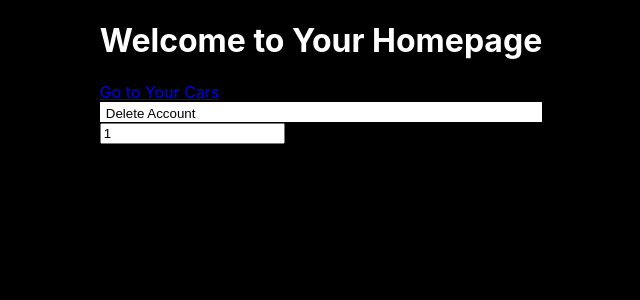
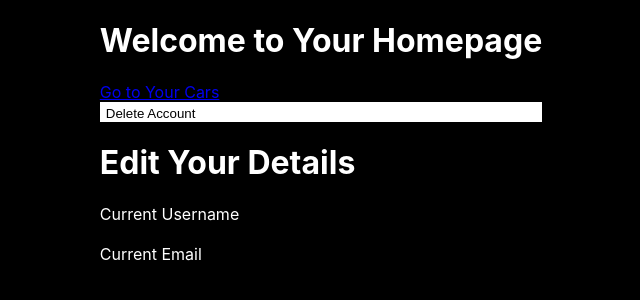
Before and after one commit to dannertech/powerup, a React (Create React App) app in the folder client/: page /users/1 in a window 1280 px wide. Shown: the top 300 px of the page, without its empty margins (319-959 px from the left). Built offline with nearby package versions, Linux system fonts and the light colour scheme; no server answers.

Commit message:
showed user details on their homepage

```diff
--- a/client/src/components/User.js
+++ b/client/src/components/User.js
@@ -9,7 +9,15 @@ background: white;
 
 export default class User extends Component {
   state = {
-    users: []
+    user: {}
+  }
+
+  getUser = async () => {
+    const userId = this.props.match.params.userId
+    const response = await axios.get(`/api/users/${userId}`)
+    this.setState({
+      user: response.data
+    })
   }
     deleteUser = async () => {
         const userId = this.props.match.params.userId
@@ -17,6 +25,10 @@ export default class User extends Component {
      this.setState({
 
      })
+    }
+
+    componentDidMount = () => {
+      this.getUser()
     }
 
     handleChange = (event) => {
@@ -39,9 +51,14 @@ this.setState({ users })
 <Button>
         <button onClick={this.deleteUser}>Delete Account</button>
         </Button>
-       <form>
-         <input type='text' name="username" value={this.props.match.params.userId} />
-       </form>
+        <h1>Edit Your Details</h1>
+      <label>Current Username</label>
+      <br></br>
+      <label>{this.state.user.username}</label>
+      <br></br>
+<label>Current Email</label>
+<br></br>
+<label>{this.state.user.email}</label>
 
       </div>
     )
```
